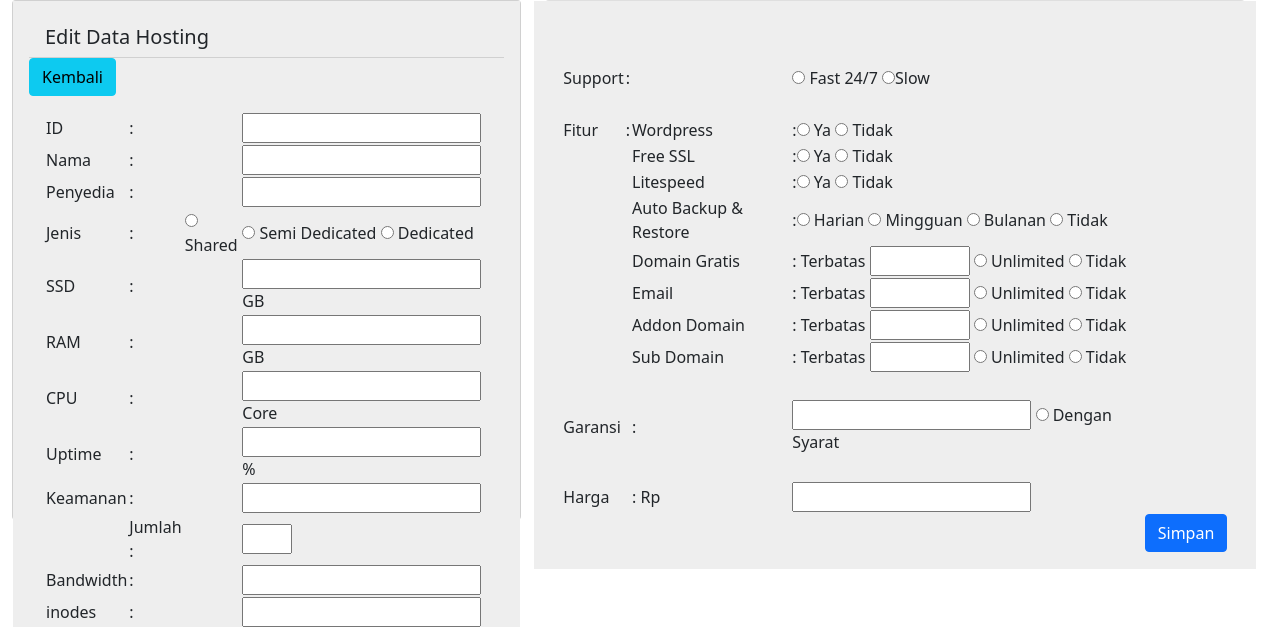
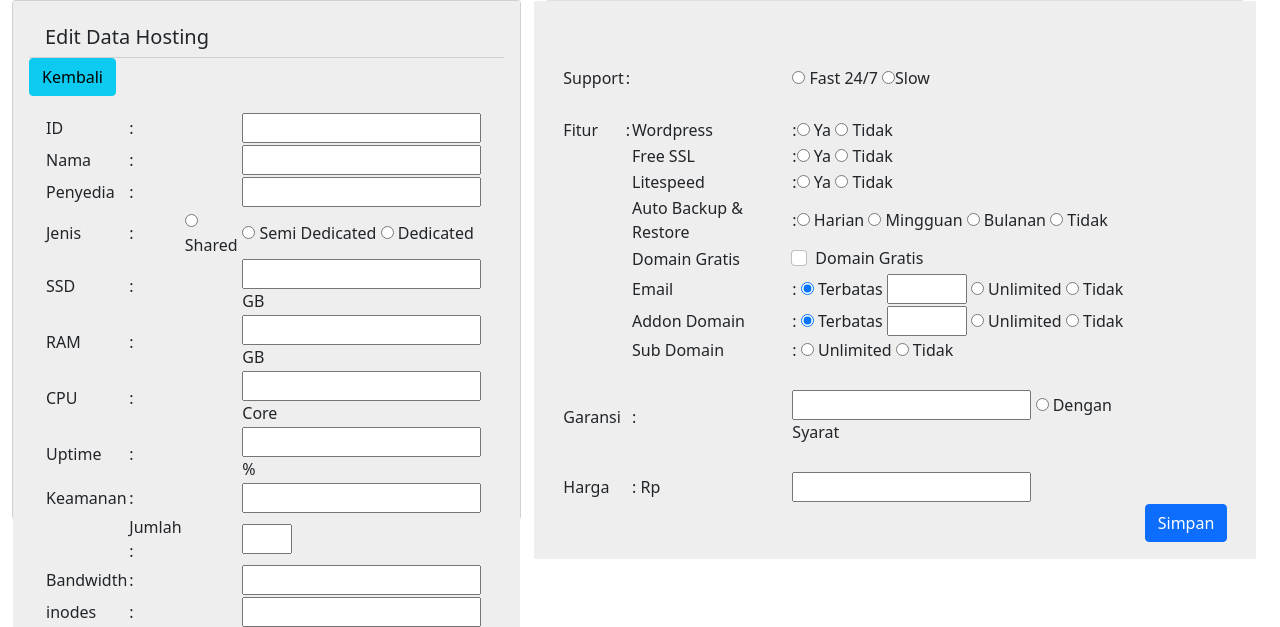
Before and after one commit to suryamaris/Pemilihan-Hosting-Metode-MOORA, a CodeIgniter app: page /hosting/index.php/datahosting/edit_data/1 in a window 1280 px wide. Shown: the part 56-683 px from the top of the page. Run offline with CodeIgniter, Linux system fonts and the light colour scheme; data that the repository does not hold is empty.

Commit message:
perbaikan form fitur

```diff
--- a/application/models/data_model.php
+++ b/application/models/data_model.php
@@ -52,15 +52,19 @@ class Data_model extends CI_Model
 			$fitur = array('wordpress' => 'Paket Wordpress');
 		if ($this->input->post('freessl') == 'ya')
 			$fitur += array('freessl' => 'Free SSL');
+		if ($this->input->post('domain') == 'ya')
+			$fitur += array('domain' => 'Free Domain');
 		if ($this->input->post('litespeed') == 'ya')
 			$fitur += array('litespeed' => 'Litespeed');
 		if ($this->input->post('auto') != 'tidak')
 			$fitur += array('auto' => 'Backup ' . $this->input->post('auto'));
-		if ($this->input->post('domain') != 'tidak')
-			$fitur += array('domain' => 'Free ' . $this->input->post('domain') . ' Domain');
-		if ($this->input->post('email') != 'tidak')
-			$fitur += array('email' => 'Free ' . $this->input->post('email') . ' Email');
-		if ($this->input->post('add') != 'tidak')
+		if ($this->input->post('email') == 'batas1')
+			$fitur += array('email' => $this->input->post('batas1') . ' Email');
+		elseif ($this->input->post('email') != 'tidak')
+			$fitur += array('email' => $this->input->post('email') . ' Email');
+		if ($this->input->post('add') == 'batas')
+			$fitur += array('add' => $this->input->post('batas') . ' Addon Domain');
+		elseif ($this->input->post('add') != 'tidak')
 			$fitur += array('add' =>  $this->input->post('add') . ' Addon Domain');
 		if ($this->input->post('sub') != 'tidak')
 			$fitur += array('sub' => $this->input->post('sub') . ' Sub Domain');
@@ -132,6 +136,7 @@ class Data_model extends CI_Model
 	}
 
 
+	// Untuk Ambil nilai dari fitur
 	public function inputFitur()
 	{
 		$nilaiFitur = 0;
@@ -166,12 +171,10 @@ class Data_model extends CI_Model
 		}
 		// Domain Gratis
 		$domain = $this->input->post('domain');
-		if ($domain == 'Unlimited') {
+		if ($domain == 'ya') {
 			$nilaiFitur += 3;
-		} elseif ($domain == 'tidak') {
+		} else {
 			$nilaiFitur += 0;
-		} else {
-			$nilaiFitur += 1;
 		}
 		// Email Gratis
 		$email = $this->input->post('email');
@@ -181,6 +184,7 @@ class Data_model extends CI_Model
 			$nilaiFitur += 0;
 		} else {
 			$nilaiFitur += 1;
+			$email = $this->input->post('batas1');
 		}
 		// Addon Domain
 		$add = $this->input->post('add');
@@ -190,6 +194,7 @@ class Data_model extends CI_Model
 			$nilaiFitur += 0;
 		} else {
 			$nilaiFitur += 1;
+			$add = $this->input->post('batas');
 		}
 		// Sub Domain
 		$sub = $this->input->post('sub');
--- a/application/views/data_hosting.php
+++ b/application/views/data_hosting.php
@@ -40,8 +40,8 @@
 				<td scope="row"><?php echo "Rp " . number_format($hosting['harga'], 0); ?></td>
 				<td scope="row">
 					<table>
-						<tr><a href="edit_data/<?= $hosting['id']; ?>"><button class="btn btn-info" style="width: 70px;">Edit</a></button></tr>
-						<tr><button class="btn btn-danger"><a href="delete_data/<?= $hosting['id']; ?>">Hapus</button></a></tr>
+						<tr><a href="<?= base_url('datahosting/edit_data/') . $hosting['id']; ?>"><button class="btn btn-info" style="width: 70px;">Edit</a></button></tr>
+						<tr><button class="btn btn-danger"><a href="<?= base_url('datahosting/delete_data/') . $hosting['id']; ?>">Hapus</button></a></tr>
 					</table>
 				</td>
 
--- a/application/views/form_edit.php
+++ b/application/views/form_edit.php
@@ -178,41 +178,64 @@
 									<td></td>
 									<td></td>
 									<td>Domain Gratis </td>
-									<td>: Terbatas <input type="text" name="domain" style="max-width: 100px;" value="<?php if ($domain != "Unlimited" && $domain != "tidak") {
-																															echo $domain;
-																														} ?>">
-										<input type="radio" name="domain" value="Unlimited" <?php if ($domain == "Unlimited") {
-																								echo "checked";
-																							} ?>> Unlimited
-										<input type="radio" name="domain" value="tidak" <?php if ($domain == "tidak") {
-																							echo "checked";
-																						} ?>> Tidak
+									<td class="form-check">
+										<input class="form-check-input" name="domain" type="checkbox" value="ya" <?php if ($domain == 'ya') echo 'checked'; ?>>
+										Domain Gratis
+									</td>
 								</tr>
 								<tr>
 									<td></td>
 									<td></td>
 									<td>Email</td>
-									<td>: Terbatas <input type="text" name="email" style="max-width: 100px;" value="<?php if ($email != "Unlimited" && $email != "tidak") {
+									<td>:
+										<script type="text/javascript">
+											function tampil(x) {
+												if (x == 1)
+													document.getElementById('batas1').style.display = 'block';
+												else
+													document.getElementById('batas1').style.display = 'none';
+												return;
+											}
+										</script>
+
+										<input type="radio" name="email" onclick="tampil(1)" value="batas" <?php if ($email != "Unlimited" && $email != "tidak") {
+																												echo "checked";
+																											} ?>> Terbatas
+										<input type="text" name="batas1" id="batas1" style="max-width: 80px;" value="<?php if ($email != "Unlimited" && $email != "tidak") {
 																															echo $email;
 																														} ?>">
-										<input type="radio" name="email" value="Unlimited" <?php if ($email == "Unlimited") {
+										<input type="radio" name="email" onclick="tampil(0)" value="Unlimited" <?php if ($email == "Unlimited") {
 																													echo "checked";
 																												} ?>> Unlimited
-										<input type="radio" name="email" value="tidak" <?php if ($email == "tidak") {
+										<input type="radio" name="email" onclick="tampil(0)" value="tidak" <?php if ($email == "tidak") {
 																												echo "checked";
 																											} ?>> Tidak
+									</td>
 								</tr>
 								<tr>
 									<td></td>
 									<td></td>
 									<td>Addon Domain</td>
-									<td>: Terbatas <input type="text" name="add" style="max-width: 100px;" value="<?php if ($add != "Unlimited" && $add != "tidak") {
+									<td>:
+										<script type="text/javascript">
+											function text(x) {
+												if (x == 1)
+													document.getElementById('batas').style.display = 'block';
+												else
+													document.getElementById('batas').style.display = 'none';
+												return;
+											}
+										</script>
+										<input type="radio" name="add" onclick="text(1)" value="batas" <?php if ($add != "Unlimited" && $add != "tidak") {
+																											echo "checked";
+																										} ?>> Terbatas
+										<input type="text" name="batas" id="batas" style="max-width: 80px;" value="<?php if ($add != "Unlimited" && $add != "tidak") {
 																														echo $add;
 																													} ?>">
-										<input type="radio" name="add" value="Unlimited" <?php if ($add == "Unlimited") {
+										<input type="radio" name="add" onclick="text(0)" value="Unlimited" <?php if ($add == "Unlimited") {
 																												echo "checked";
 																											} ?>> Unlimited
-										<input type="radio" name="add" value="tidak" <?php if ($add == "tidak") {
+										<input type="radio" name="add" onclick="text(0)" value="tidak" <?php if ($add == "tidak") {
 																											echo "checked";
 																										} ?>> Tidak
 									</td>
@@ -221,9 +244,7 @@
 									<td></td>
 									<td></td>
 									<td>Sub Domain</td>
-									<td>: Terbatas <input type="text" name="sub" style="max-width: 100px;" value="<?php if ($sub != "Unlimited" && $sub != "tidak") {
-																														echo $sub;
-																													} ?>">
+									<td>:
 										<input type="radio" name="sub" value="Unlimited" <?php if ($sub == "Unlimited") {
 																								echo "checked";
 																							} ?>> Unlimited
```
Also changed, not shown: application/views/form_add.php (+34 -9 lines). Lines whose indentation alone changed are shown as unchanged.
